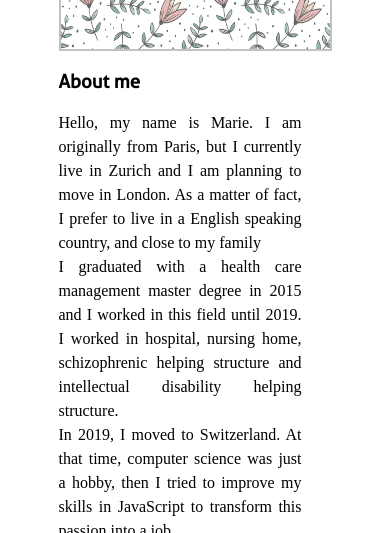
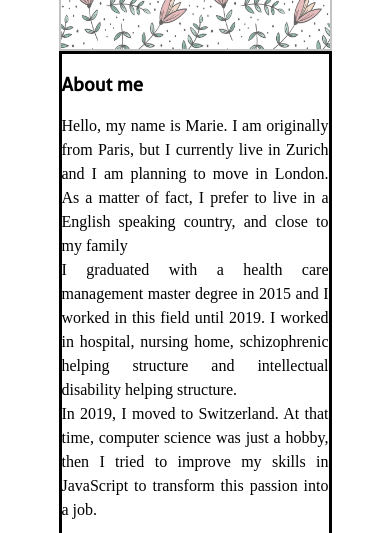
Before and after one commit to m-tournelle/founders-and-coders, a plain HTML site: page index.html in a window 390 px wide. Shown: the part 311-844 px from the top of the page. Drawn offline with Linux system fonts and the light colour scheme.

Commit message:
Adapt text right margin on small screen

```diff
--- a/style.css
+++ b/style.css
@@ -18,7 +18,6 @@
     background-image: url(image/flowers.jpg);
     background-size: cover;
     border: 2px solid darkgray;
-    color: #000; text-shadow: 1px 1px 0 #fff;
     opacity: 0.7;
 }
 /*
@@ -77,16 +76,22 @@ section{
     justify-content: space-around;
 }
 
+#encart {
+    text-align: justify;
+    flex : 3;
+    padding-right: 30px;
+    border: solid;
+}
+
 @media handheld, screen and (max-width: 800px){
     section {
         display : flex;
         flex-direction: column;
     }
-}
-#encart {
-    text-align: justify;
-    flex : 3;
-    padding-right: 30px;
+
+    #encart {
+        padding-right: 0px;
+    }
 }
 
 p{
```
